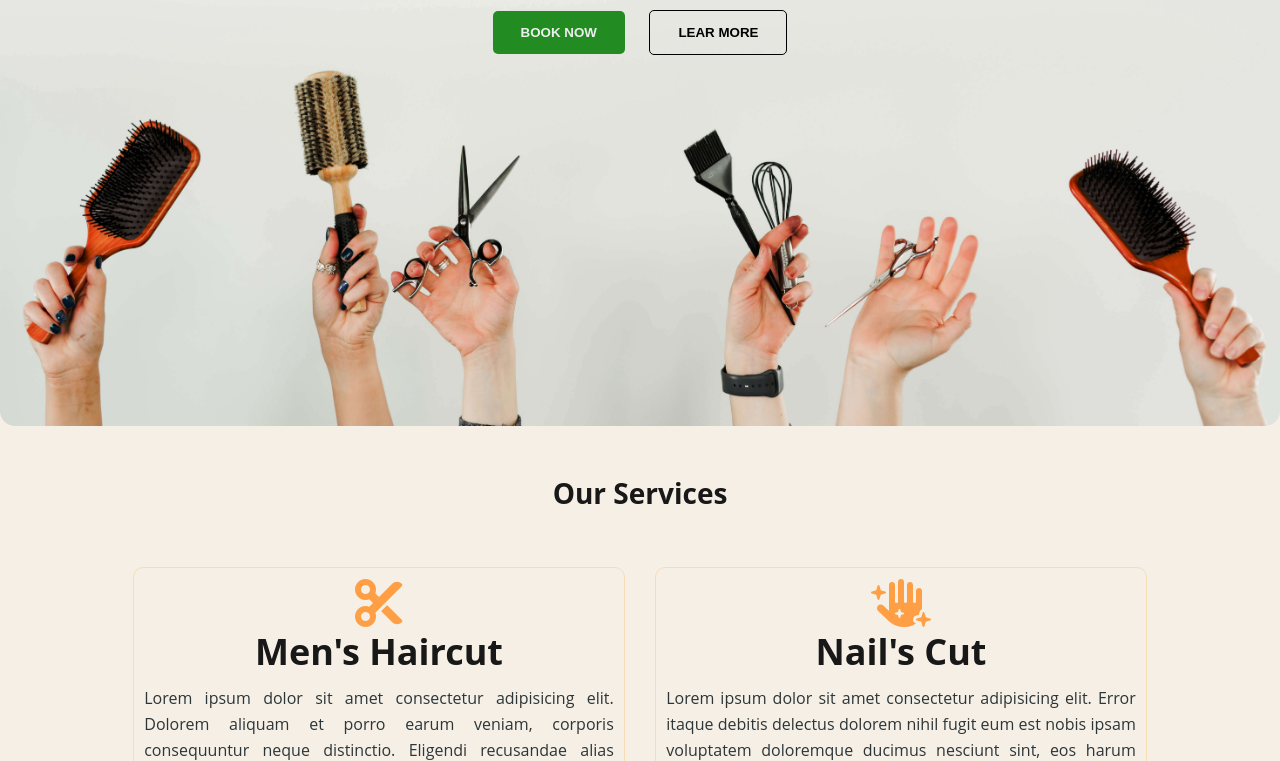
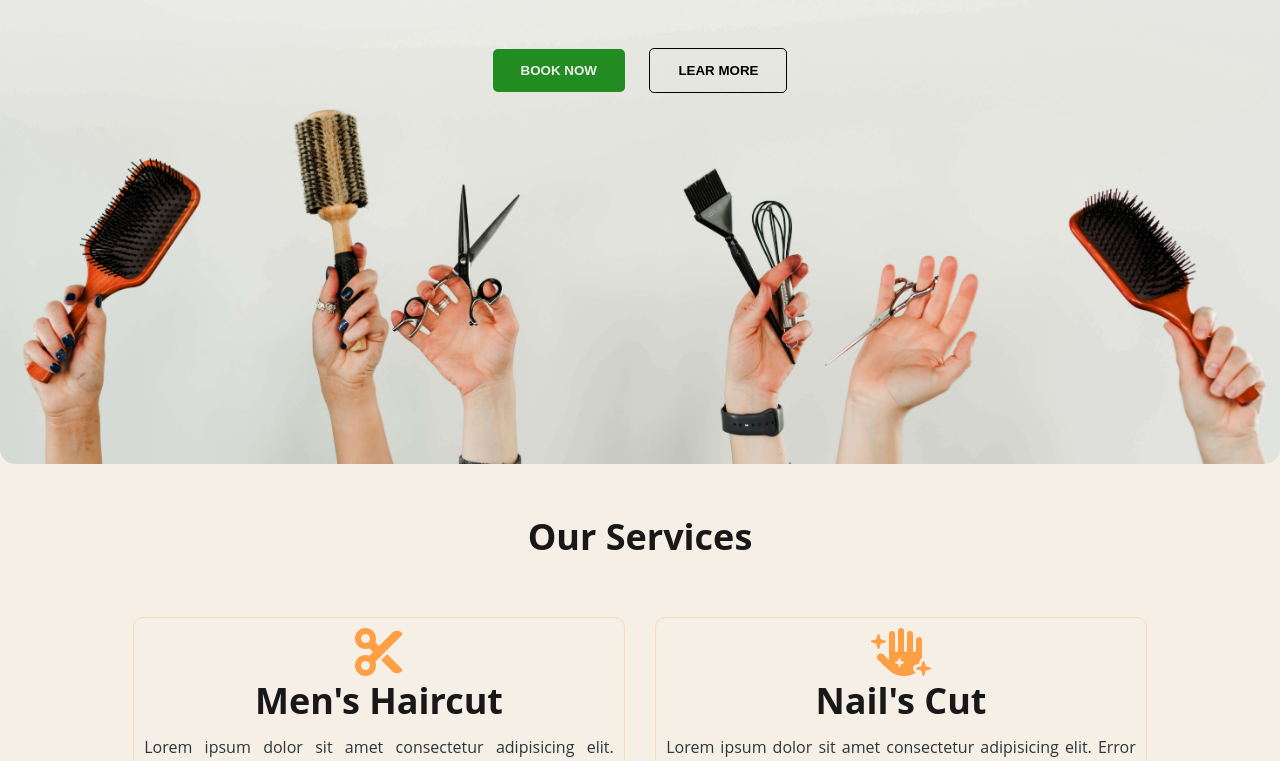
Before and after one commit to CJBSazon/appdev-ml4, a plain HTML site: page index.html in a window 1280 px wide. Shown: the part 398-1159 px from the top of the page. Drawn offline with Linux system fonts and the light colour scheme.

Commit message:
Update index.html v3

```diff
--- a/index.html
+++ b/index.html
@@ -4,7 +4,7 @@
 <head>
     <meta charset="UTF-8">
     <meta name="viewport" content="width=device-width, initial-scale=1.0">
-    <meta name="description" content="This Tair Day is for haircut for men and women">
+    <meta name="description" content="Hair is the strands of fiber that grow from a person's skin, especially on the scalp. Most mammals, from dogs to bears to mice, also have hair. Your hair might be straight or curly, brown or gray or dark red. Even people with no hair on their heads have body hair, short, fine hairs that grow on arms and legs.">
     <title>Hair Day</title>
 
 
@@ -31,7 +31,7 @@
             <li><a href="contact.html">Contact</a></li>
             <li><a href="about.html">About</a></li>
         </ul>
-
+    </nav>
 
     <main>
         <section class="main-section1">
@@ -45,7 +45,7 @@
 
         </section>
         <div class="container">
-            <h3>Our Services</h2>
+            <h2>Our Services</h2>
             <section class="main-section2">
                 <article class="main-section2--content">
                     <i class="fa-solid fa-scissors fa-3x"></i>
```
